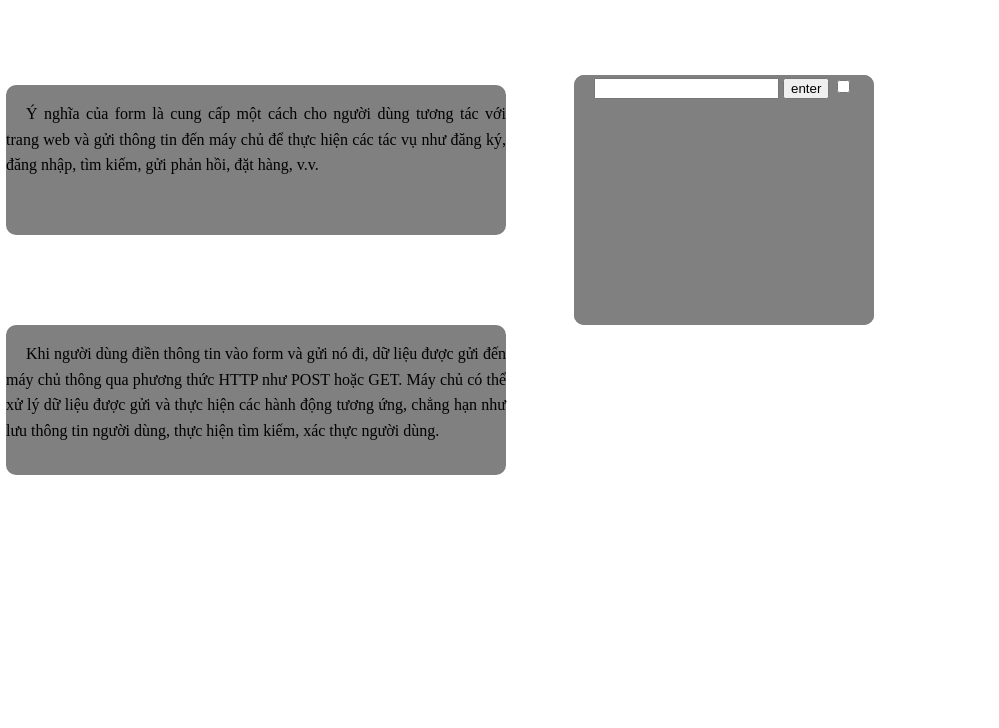
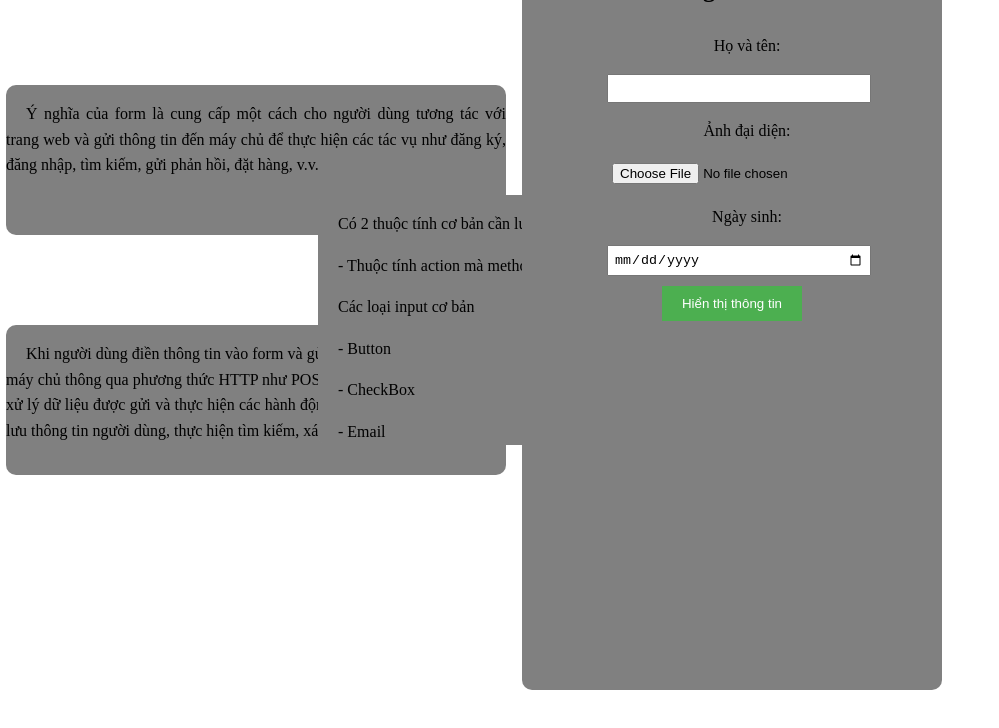
Before and after one commit to Luna1502/baichuabi, a plain HTML site: page index.html in a window 1280 px wide. Shown: the whole page, without its empty margins (0-999 px from the left). Drawn offline with Linux system fonts and the light colour scheme.

Commit message:
update mau me hon

```diff
--- a/html.css
+++ b/html.css
@@ -36,8 +36,8 @@
     border-radius: 10px;
     background-color: gray;
     position: absolute;
-    top: 25%;
-    right: 20%;
+    top: 40%;
+    right: 40%;
     transform: translate(-50%, -50%);
     text-indent: 20px;
     line-height: 1.5;
@@ -47,17 +47,46 @@
 }
 
 .form-4 {
-    width: 300px;
-    height: 250px;
+    width: 420px;
+    height: 740px;
     border-radius: 10px;
     background-color: gray;
     position: absolute;
-    top: 25%;
-    right: 20%;
+    top: 40%;
+    right: 10%;
     transform: translate(-50%, -50%);
     text-indent: 20px;
     line-height: 1.5;
     font-size: 16px;
     line-height: 1.6;
     text-align: justify;
+    text-align: center;
 }
+.form-5 {
+    max-width: 250px;
+    margin: 0 auto;
+}
+
+.form-5 label,
+input,
+select {
+    display: block;
+    margin-bottom: 10px;
+    width: 100%;
+    padding: 5px;
+    margin-bottom: 10px;
+}
+
+.form-5 button {
+    padding: 10px 20px;
+    background-color: #4caf50;
+    color: white;
+    border: none;
+    cursor: pointer;
+}
+
+.result-1 {
+    max-width: 400px;
+    margin: 20px auto;
+    margin-bottom: 10px;
+}
--- a/index.html
+++ b/index.html
@@ -1,17 +1,22 @@
 <!DOCTYPE html>
 <html lang="en">
+
 <head>
     <meta charset="UTF-8">
     <meta name="viewport" content="width=device-width, initial-scale=1.0">
     <title>Document</title>
     <link rel="stylesheet" href="html.css">
 </head>
+
 <body>
     <div class="form-1">
-        <p>Ý nghĩa của form là cung cấp một cách cho người dùng tương tác với trang web và gửi thông tin đến máy chủ để thực hiện các tác vụ như đăng ký, đăng nhập, tìm kiếm, gửi phản hồi, đặt hàng, v.v. </p>
+        <p>Ý nghĩa của form là cung cấp một cách cho người dùng tương tác với trang web và gửi thông tin đến máy chủ để
+            thực hiện các tác vụ như đăng ký, đăng nhập, tìm kiếm, gửi phản hồi, đặt hàng, v.v. </p>
     </div>
     <div class="form-2">
-       <p> Khi người dùng điền thông tin vào form và gửi nó đi, dữ liệu được gửi đến máy chủ thông qua phương thức HTTP như POST hoặc GET. Máy chủ có thể xử lý dữ liệu được gửi và thực hiện các hành động tương ứng, chẳng hạn như lưu thông tin người dùng, thực hiện tìm kiếm, xác thực người dùng.</p>
+        <p> Khi người dùng điền thông tin vào form và gửi nó đi, dữ liệu được gửi đến máy chủ thông qua phương thức HTTP
+            như POST hoặc GET. Máy chủ có thể xử lý dữ liệu được gửi và thực hiện các hành động tương ứng, chẳng hạn như
+            lưu thông tin người dùng, thực hiện tìm kiếm, xác thực người dùng.</p>
     </div>
     <div class="form-3">
         <p>Có 2 thuộc tính cơ bản cần lưu ý</p>
@@ -23,9 +28,54 @@
 
     </div>
     <div class="form-4">
-        <input type="text">
-        <input type="button" value="enter">
-        <input type="checkbox" name="" id="">
+    <div class="form-5">
+        <h2>Thông tin cá nhân</h2>
+        <form id="myForm">
+            <label for="name">Họ và tên:</label>
+            <input type="text" id="name" name="name" required>
+
+            <label for="pic">Ảnh đại diện:</label>
+            <input type="file" id="pic" name="pic" accept="image/*" required>
+
+            <label for="birthdate">Ngày sinh:</label>
+            <input type="date" id="birthdate" name="birthdate" required>
+
+            <button type="submit">Hiển thị thông tin</button>
+        </form>
     </div>
+
+    <div class="result-1" id="resultContainer" style="display: none;">
+        <h2>Thông tin đã nhập</h2>
+        <p id="resultName"></p>
+        <p id="resultBirthdate"></p>
+        <img id="resultPic" width="200" height="200">
+    </div>
+</div>
+    <script>
+        document.getElementById("myForm").addEventListener("submit", function (event) {
+            event.preventDefault();
+            displayInfo();
+        });
+
+        function displayInfo() {
+            var name = document.getElementById("name").value;
+            var birthdate = document.getElementById("birthdate").value;
+            var profilePic = document.getElementById("pic").files[0];
+
+            document.getElementById("resultName").innerText = "Họ và tên: " + name;
+            document.getElementById("resultBirthdate").innerText = "Ngày sinh: " + birthdate;
+
+            if (profilePic) {
+                var reader = new FileReader();
+                reader.onload = function (picture) {
+                    document.getElementById("resultPic").src = picture.target.result;
+                };
+                reader.readAsDataURL(profilePic);
+            }
+
+            document.getElementById("resultContainer").style.display = "block";
+        }
+    </script>
 </body>
+
 </html>
```
